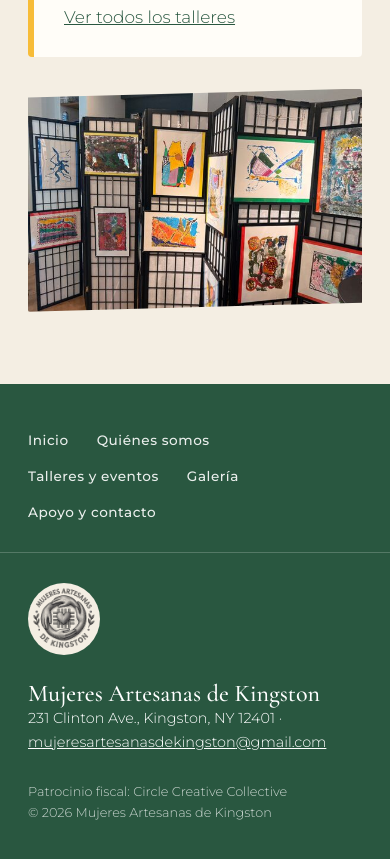
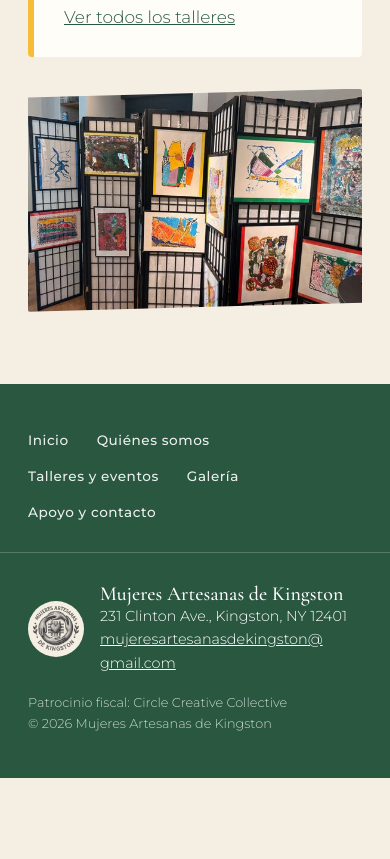
Before and after one commit to artesanaskingston/mujeres-artesanas, an Eleventy site: page src/index.njk in a window 390 px wide. Shown: the part 2069-2928 px from the top of the page. After the commit the page ends 2847 px from the top, so only its background shows below. Built offline with nearby package versions, Linux system fonts and the light colour scheme; Eleventy itself is replaced by a stand-in of ours; files that its build step writes are made by us from their sources; what js-yaml, sanitize-html would draw is missing.

Commit message:
Footer on phones: text next to the logo, email breaks after the @

```diff
--- a/src/index.njk
+++ b/src/index.njk
@@ -215,6 +215,8 @@ body.fb-closed .stf__outerShadow,body.fb-closed .stf__hardShadow,body.fb-closed
 .ev,.next{overflow-wrap:anywhere}
 a.em{overflow-wrap:anywhere}
 .em-at::before{content:"@"}
+.em-at::after{content:"\200B"}
+footer a.em{overflow-wrap:normal}
 .ev-desc table,.fb-intro table{display:block;overflow-x:auto}
 .ev-img img{width:100%;aspect-ratio:4/3;object-fit:cover;border-radius:3px;display:block}
 .ev h3{margin:6px 0 4px}
@@ -264,7 +266,7 @@ footer .name{font:500 1.5rem/1.1 var(--serif)}
 footer a{color:#fff}
 .foot-nav{max-width:1120px;margin:0 auto 30px;padding:0 28px 26px;display:flex;flex-wrap:wrap;gap:10px 28px;border-bottom:1px solid rgba(255,255,255,.2);font:500 .85rem var(--sans);letter-spacing:.04em}
 .foot-nav a{text-decoration:none;opacity:.9}
-@media (max-width:700px){footer .fine{text-align:left !important}}
+@media (max-width:700px){footer .fine{text-align:left !important;flex-basis:100%}footer .wrap{gap:16px}footer img{width:56px;height:56px}footer .wrap>div:nth-child(2){min-width:0 !important}footer .name{font-size:1.25rem}}
 .foot-nav a:hover{opacity:1;text-decoration:underline}
 .fine{opacity:.75;font-size:.8rem}
 .deco{position:absolute;pointer-events:none}
@@ -662,7 +664,7 @@ footer a{color:#fff}
     <img src="img/logo.png" alt="">
     <div style="flex:1;min-width:240px">
       <div class="name">Mujeres Artesanas de Kingston</div>
-      231 Clinton Ave., Kingston, NY 12401 · {{ site.email | emails | safe }}
+      231 Clinton Ave., Kingston, NY 12401<br>{{ site.email | emails | safe }}
     </div>
     <div class="fine" style="text-align:right"><span class="es">Patrocinio fiscal:</span><span class="en">Fiscally sponsored by</span> Circle Creative Collective<br>© 2026 Mujeres Artesanas de Kingston</div>
   </div>
```
